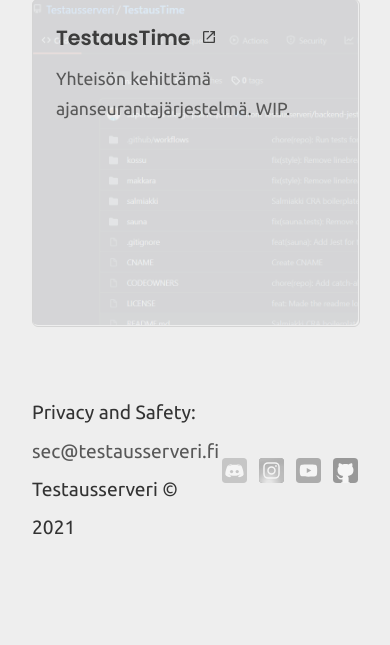
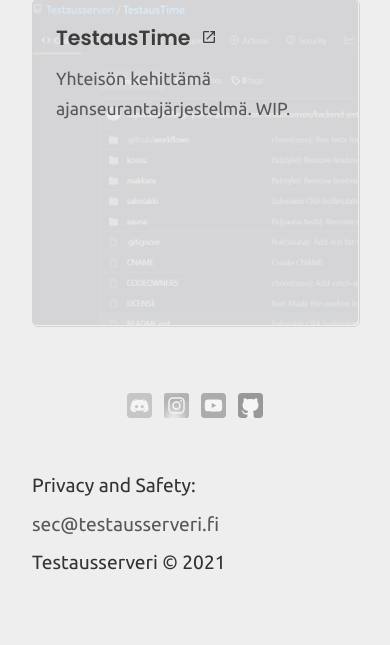
Before and after one commit to Testausserveri/testausserveri.fi, a PHP site: page / in a window 390 px wide. Shown: the part 3126-3771 px from the top of the page. Before the commit the page ends 3661 px from the top, so only its background shows below. Run offline with PHP 8.4, Linux system fonts and the light colour scheme; some libraries are stand-ins or nearby versions.

Commit message:
Responsive footer

```diff
--- a/main.css
+++ b/main.css
@@ -499,3 +499,12 @@ a[href] .itemContent .piTitle::after {
         width: 50%;
     }
 }
+
+@media only screen and (max-width: 440px) {
+    .footer {
+        flex-direction: column-reverse;
+    }
+    .footer .icons {
+        margin-bottom: 3rem;
+    }
+}
```
